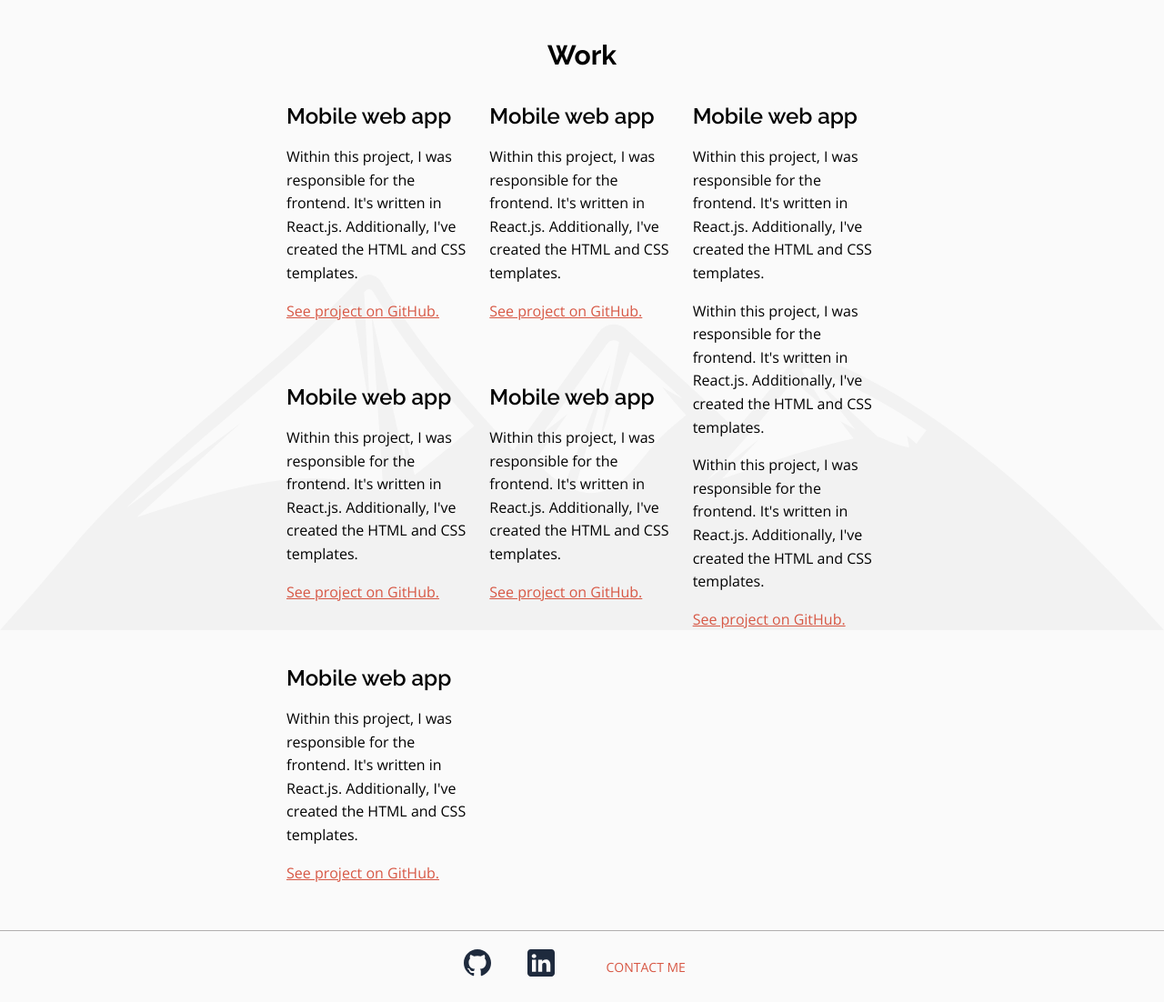
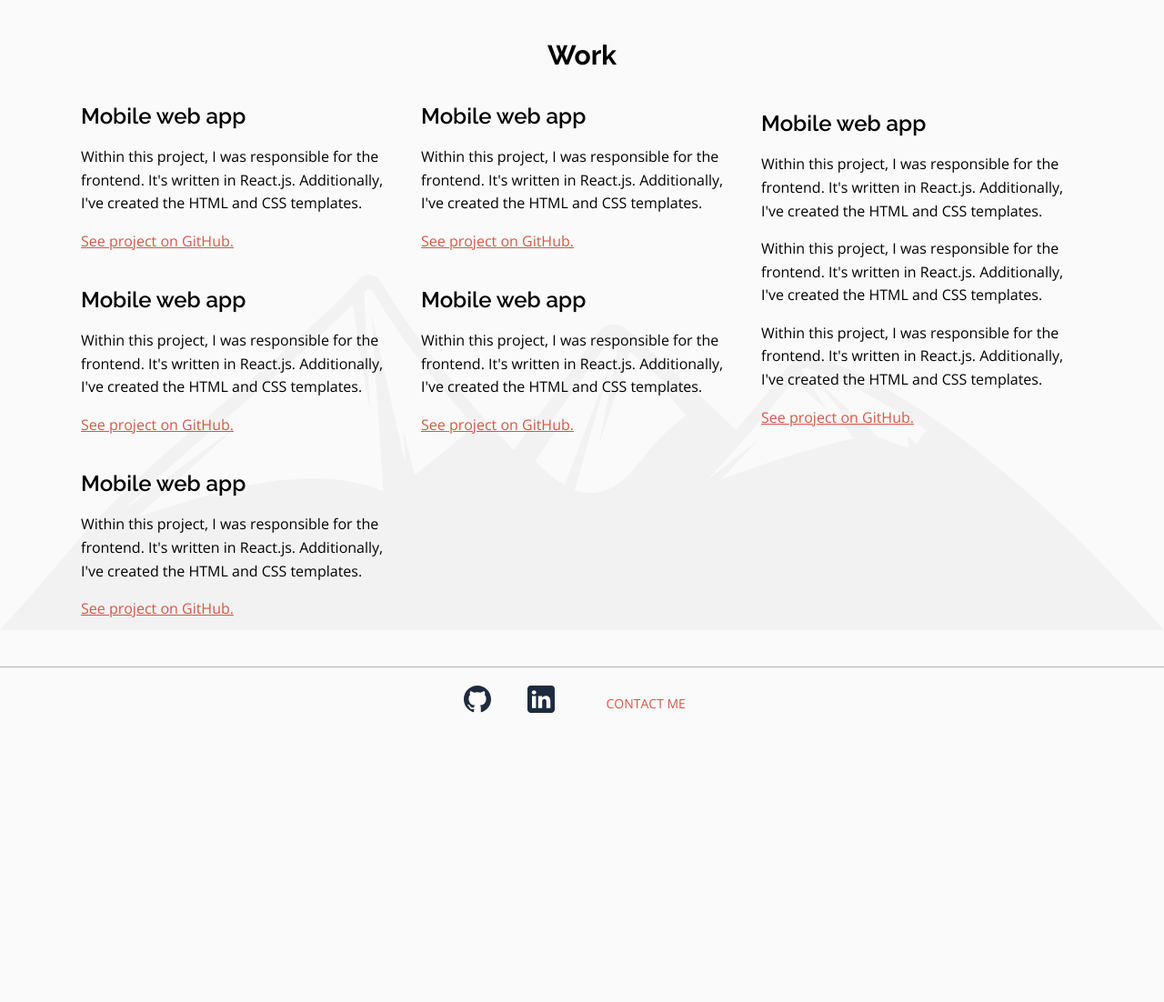
Before and after one commit to pcrantfo/crantford-portfolio-website, a web app: file work.html in a window 1280 px wide. Shown: the part 99-1201 px from the top of the page at 91% size. After the commit the page ends 883 px from the top, so only its background shows below. Run offline with its HTML, style and script files only (its server is not run), Linux system fonts and the light colour scheme; some libraries are stand-ins or nearby versions.

```diff
--- a/css/styles.css
+++ b/css/styles.css
@@ -152,7 +152,9 @@ h3 {
 }
 
 main {
-  max-width: 700px;
+  min-width: 60%;
+  max-width: 90%;
+  flex: 1;
   margin: 125px auto 0;
   text-align: center;
   padding: 0 25px;
```
